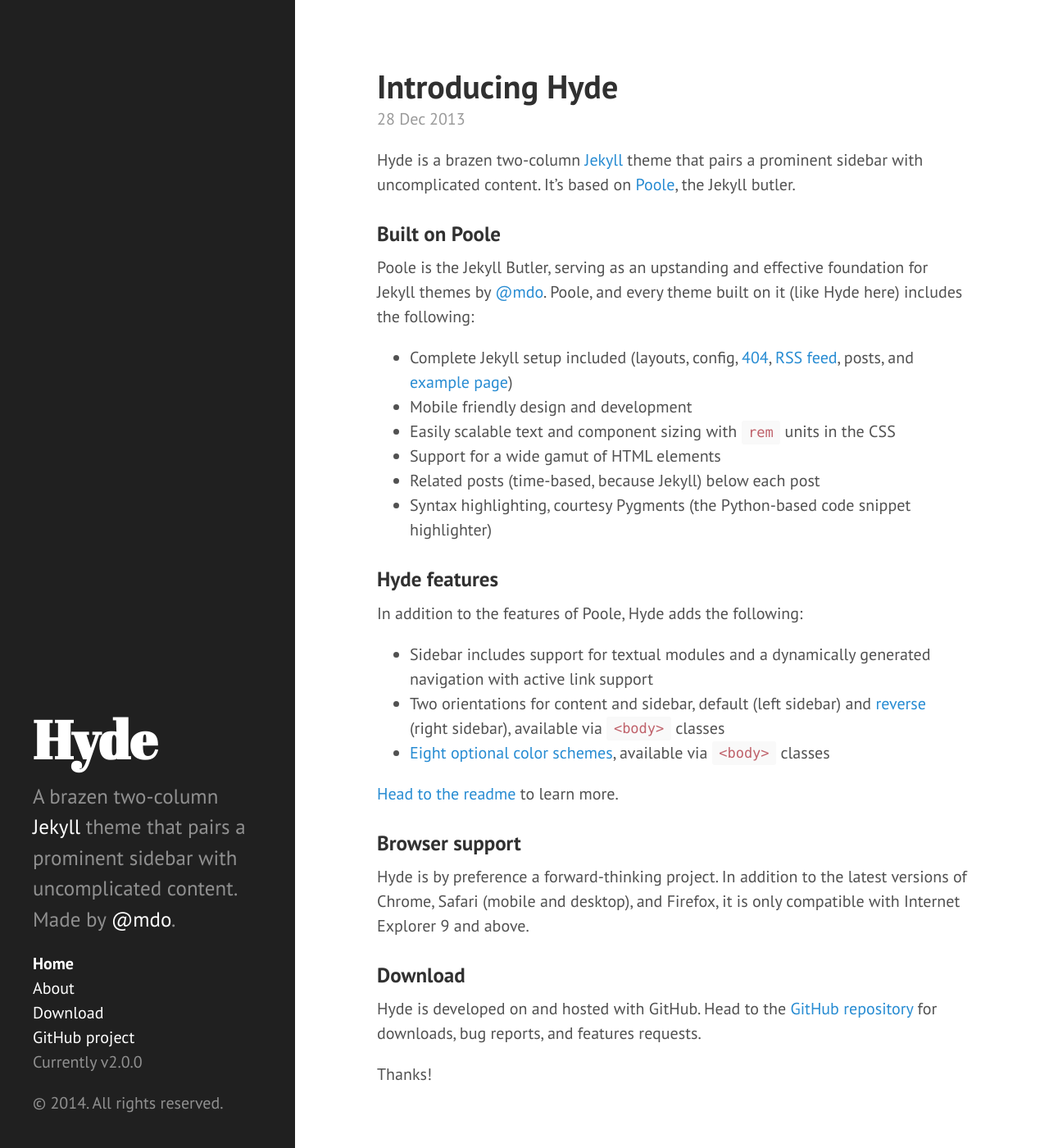
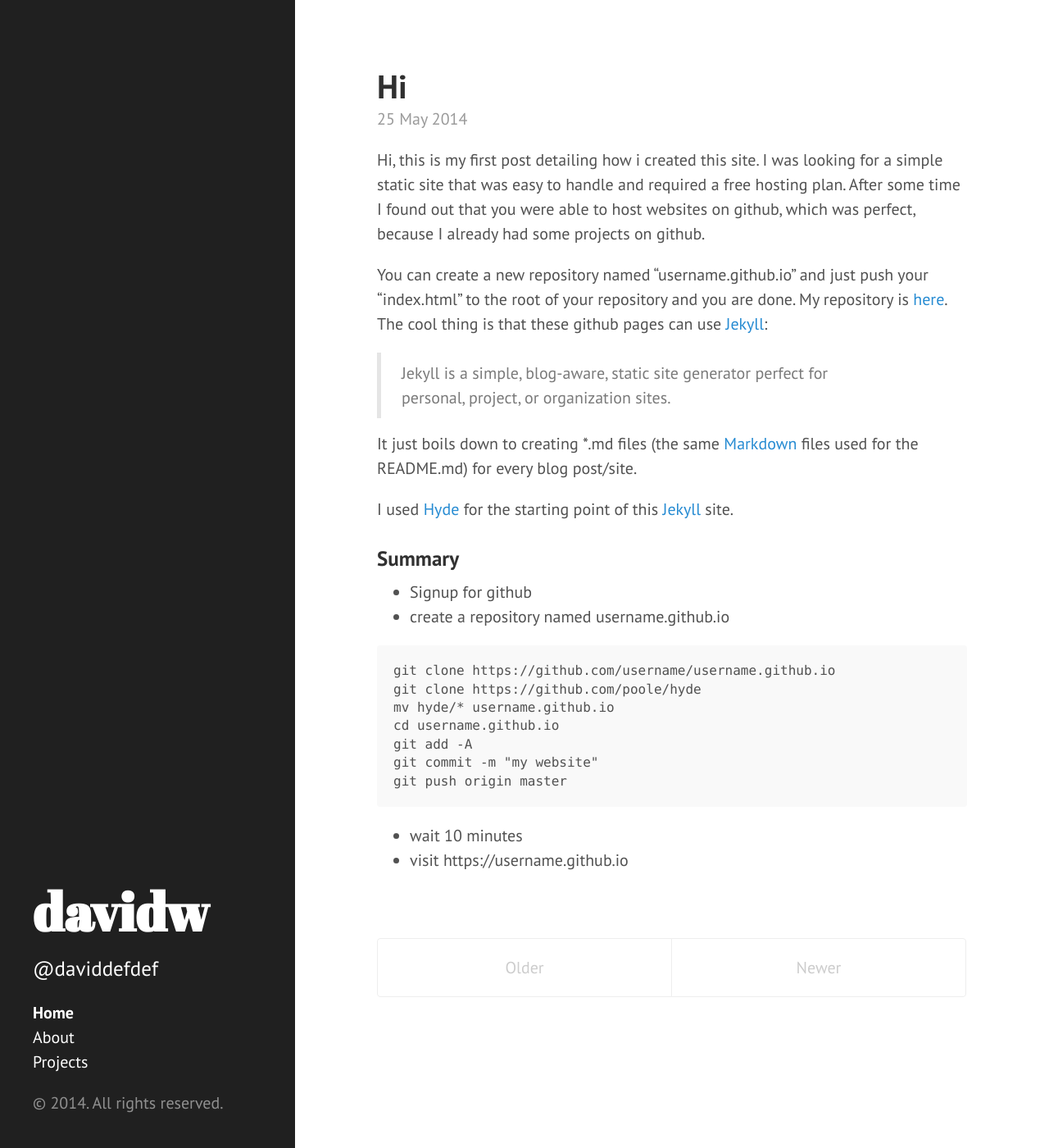
Before and after one commit to david-westreicher/david-westreicher.github.io, a Jekyll site: the page built from index.html, in a window 1280 px wide and 1400 px high. Shown: the whole window at 82% size. Built offline with Jekyll 4.4.1, drawn with Linux system fonts in a browser that asks for light colours; Markdown is read by kramdown in place of the engine named in the settings; the list of posts is cut into pages by our own code; some of the changed text lies outside the part shown.

Commit message:
init my site

````diff
--- a/_config.yml
+++ b/_config.yml
@@ -1,19 +1,21 @@
 # Dependencies
 markdown:         redcarpet
+redcarpet:
+  extensions: ["no_intra_emphasis", "fenced_code_blocks", "autolink", "tables", "with_toc_data"]
 highlighter:      pygments
 
 # Permalinks
 permalink:        pretty
 
 # Setup
-title:            Hyde
-tagline:          'A Jekyll theme'
-description:      'A brazen two-column <a href="http://jekyllrb.com" target="_blank">Jekyll</a> theme that pairs a prominent sidebar with uncomplicated content. Made by <a href="https://twitter.com/mdo" target="_blank">@mdo</a>.'
-url:              http://hyde.getpoole.com
+title:            davidw
+tagline:          'A personal page'
+description:      '<a href="https://twitter.com/daviddefdef">@daviddefdef</a>'
+url:              http://david-westreicher.github.io/
 
 author:
-  name:           'Mark Otto'
-  url:            https://twitter.com/mdo
+  name:           'David Westreicher'
+  url:            https://twitter.com/daviddefdef
 
 paginate:         5
 
@@ -21,4 +23,4 @@
 version:          2.0.0
 
 github:
-  repo:           https://github.com/poole/hyde
+  repo:           https://github.com/david-westreicher/
--- a/_includes/sidebar.html
+++ b/_includes/sidebar.html
@@ -26,9 +26,6 @@
         {% endif %}
       {% endfor %}
 
-      <li class="sidebar-nav-item"><a href="{{ site.github.repo }}/archive/v{{ site.version }}.zip">Download</a></li>
-      <li class="sidebar-nav-item"><a href="{{ site.github.repo }}">GitHub project</a></li>
-      <li class="sidebar-nav-item">Currently v{{ site.version }}</li>
     </ul>
 
     <p>&copy; {{ site.time | date: '%Y' }}. All rights reserved.</p>
--- a/_posts/2012-02-06-whats-jekyll.md
+++ /dev/null
@@ -1,12 +0,0 @@
----
-layout: post
-title: What's Jekyll?
----
-
-[Jekyll](http://jekyllrb.com) is a static site generator, an open-source tool for creating simple yet powerful websites of all shapes and sizes. From [the project's readme](https://github.com/mojombo/jekyll/blob/master/README.markdown):
-
-  > Jekyll is a simple, blog aware, static site generator. It takes a template directory [...] and spits out a complete, static website suitable for serving with Apache or your favorite web server. This is also the engine behind GitHub Pages, which you can use to host your project’s page or blog right here from GitHub.
-
-It's an immensely useful tool and one we encourage you to use here with Hyde.
-
-Find out more by [visiting the project on GitHub](https://github.com/mojombo/jekyll).
--- a/_posts/2012-02-07-example-content.md
+++ /dev/null
@@ -1,55 +0,0 @@
----
-layout: post
-title: Example content
----
-
-This blog post shows a few different types of content that's supported and styled with Hyde. Basic typography, images, and code are all supported.
-
------
-
-Cum sociis natoque penatibus et magnis <a href="#">dis parturient montes</a>, nascetur ridiculus mus. Aenean eu leo quam. Pellentesque ornare sem lacinia quam venenatis vestibulum. Sed posuere consectetur est at lobortis. Cras mattis consectetur purus sit amet fermentum.
-
-> Curabitur blandit tempus porttitor. **Nullam quis risus eget urna mollis** ornare vel eu leo. Nullam id dolor id nibh ultricies vehicula ut id elit.
-
-Etiam porta *sem malesuada magna* mollis euismod. Cras mattis consectetur purus sit amet fermentum. Aenean lacinia bibendum nulla sed consectetur.
-
-## Heading
-
-Vivamus sagittis lacus vel augue laoreet rutrum faucibus dolor auctor. Duis mollis, est non commodo luctus, nisi erat porttitor ligula, eget lacinia odio sem nec elit. Morbi leo risus, porta ac consectetur ac, vestibulum at eros.
-
-### Sub-heading
-
-Cum sociis natoque penatibus et magnis dis parturient montes, nascetur ridiculus mus.
-
-{% highlight js %}
-// Example can be run directly in your JavaScript console
-
-// Create a function that takes two arguments and returns the sum of those arguments
-var adder = new Function("a", "b", "return a + b");
-
-// Call the function
-adder(2, 6);
-// > 8
-{% endhighlight %}
-
-Aenean lacinia bibendum nulla sed consectetur. Etiam porta sem malesuada magna mollis euismod. Fusce dapibus, tellus ac cursus commodo, tortor mauris condimentum nibh, ut fermentum massa.
-
-### Sub-heading
-
-Cum sociis natoque penatibus et magnis dis parturient montes, nascetur ridiculus mus. Aenean lacinia bibendum nulla sed consectetur. Etiam porta sem malesuada magna mollis euismod. Fusce dapibus, tellus ac cursus commodo, tortor mauris condimentum nibh, ut fermentum massa justo sit amet risus.
-
-* Praesent commodo cursus magna, vel scelerisque nisl consectetur et.
-* Donec id elit non mi porta gravida at eget metus.
-* Nulla vitae elit libero, a pharetra augue.
-
-Donec ullamcorper nulla non metus auctor fringilla. Nulla vitae elit libero, a pharetra augue.
-
-1. Vestibulum id ligula porta felis euismod semper.
-2. Cum sociis natoque penatibus et magnis dis parturient montes, nascetur ridiculus mus.
-3. Maecenas sed diam eget risus varius blandit sit amet non magna.
-
-Cras mattis consectetur purus sit amet fermentum. Sed posuere consectetur est at lobortis.
-
------
-
-Want to see something else added? <a href="https://github.com/mdo/hyde/issues/new">Open an issue.</a>
--- a/_posts/2013-12-28-introducing-hyde.md
+++ /dev/null
@@ -1,37 +0,0 @@
----
-layout: post
-title: Introducing Hyde
----
-
-Hyde is a brazen two-column [Jekyll](http://jekyllrb.com) theme that pairs a prominent sidebar with uncomplicated content. It's based on [Poole](http://getpoole.com), the Jekyll butler.
-
-### Built on Poole
-
-Poole is the Jekyll Butler, serving as an upstanding and effective foundation for Jekyll themes by [@mdo](https://twitter.com/mdo). Poole, and every theme built on it (like Hyde here) includes the following:
-
-* Complete Jekyll setup included (layouts, config, [404](/404), [RSS feed](/atom.xml), posts, and [example page](/about))
-* Mobile friendly design and development
-* Easily scalable text and component sizing with `rem` units in the CSS
-* Support for a wide gamut of HTML elements
-* Related posts (time-based, because Jekyll) below each post
-* Syntax highlighting, courtesy Pygments (the Python-based code snippet highlighter)
-
-### Hyde features
-
-In addition to the features of Poole, Hyde adds the following:
-
-* Sidebar includes support for textual modules and a dynamically generated navigation with active link support
-* Two orientations for content and sidebar, default (left sidebar) and [reverse](https://github.com/poole/lanyon#reverse-layout) (right sidebar), available via `<body>` classes
-* [Eight optional color schemes](https://github.com/poole/hyde#themes), available via `<body>` classes
-
-[Head to the readme](https://github.com/poole/hyde#readme) to learn more.
-
-### Browser support
-
-Hyde is by preference a forward-thinking project. In addition to the latest versions of Chrome, Safari (mobile and desktop), and Firefox, it is only compatible with Internet Explorer 9 and above.
-
-### Download
-
-Hyde is developed on and hosted with GitHub. Head to the <a href="https://github.com/poole/hyde">GitHub repository</a> for downloads, bug reports, and features requests.
-
-Thanks!
--- /dev/null
+++ b/_posts/2014-05-25-hi.md
@@ -0,0 +1,35 @@
+---
+layout: post
+title: Hi
+---
+
+Hi, this is my first post detailing how i created this site.
+I was looking for a simple static site that was easy to handle and required a free hosting plan.
+After some time I found out that you were able to host websites on github, which was perfect, because I already had some projects on github.
+
+You can create a new repository named "username.github.io" and just push your "index.html" to the root of your repository and you are done.
+My repository is [here](https://github.com/david-westreicher/david-westreicher.github.io).
+The cool thing is that these github pages can use [Jekyll](https://github.com/jekyll/jekyll):
+
+ > Jekyll is a simple, blog-aware, static site generator perfect for personal, project, or organization sites.
+
+It just boils down to creating *.md files (the same [Markdown](http://en.wikipedia.org/wiki/Markdown) files used for the README.md) for every blog post/site.
+
+I used [Hyde](https://github.com/poole/hyde) for the starting point of this [Jekyll](https://github.com/jekyll/jekyll) site.
+
+### Summary
+
+* Signup for github
+* create a repository named username.github.io
+
+```
+git clone https://github.com/username/username.github.io
+git clone https://github.com/poole/hyde
+mv hyde/* username.github.io
+cd username.github.io
+git add -A
+git commit -m "my website"
+git push origin master
+```
+* wait 10 minutes
+* visit https://username.github.io
--- a/about.md
+++ b/about.md
@@ -3,28 +3,11 @@
 title: About
 ---
 
-<p class="message">
-  Hey there! This page is included as an example. Feel free to customize it for your own use upon downloading. Carry on!
-</p>
+Hi, i'm a computer science student currently enrolled in the master course at the [University of Innsbruck](http://www.uibk.ac.at/).
+I'm interested in computer graphics, computer vision, machine learning and logics.
+My bachelor thesis was about finding solutions for the the pen and paper game [Slitherlink](http://en.wikipedia.org/wiki/Slitherlink) with [SAT](http://en.wikipedia.org/wiki/Boolean_satisfiability_problem) solving.
+I also worked 1 year for the Innsbruck startup [mohemian](http://mohemian.com/) writing Android apps:
 
-In the novel, *The Strange Case of Dr. Jeykll and Mr. Hyde*, Mr. Poole is Dr. Jekyll's virtuous and loyal butler. Similarly, Poole is an upstanding and effective butler that helps you build Jekyll themes. It's made by [@mdo](https://twitter.com/mdo).
-
-There are currently two themes built on Poole:
-
-* [Hyde](http://hyde.getpoole.com)
-* [Lanyon](http://lanyon.getpoole.com)
-
-Learn more and contribute on [GitHub](https://github.com/poole).
-
-## Setup
-
-Some fun facts about the setup of this project include:
-
-* Built for [Jekyll](http://jekyllrb.com)
-* Developed on GitHub and hosted for free on [GitHub Pages](https://pages.github.com)
-* Coded with [Sublime Text 2](http://sublimetext.com), an amazing code editor
-* Designed and developed while listening to music like [Blood Bros Trilogy](https://soundcloud.com/maddecent/sets/blood-bros-series)
-
-Have questions or suggestions? Feel free to [open an issue on GitHub](https://github.com/poole/issues/new) or [ask me on Twitter](https://twitter.com/mdo).
-
-Thanks for reading!
+* [B4YouBoard](https://play.google.com/store/apps/details?id=com.airsidemobile)
+* [Credit Sesame](https://play.google.com/store/apps/details?id=com.creditsesame)
+* [Olympic Team Austria](https://play.google.com/store/apps/details?id=at.olympia)
--- /dev/null
+++ b/projects.md
@@ -0,0 +1,11 @@
+---
+layout: page
+title: Projects
+---
+
+| Name   |      description       |
+|----------|:-------------:|
+| [alcasat](https://github.com/david-westreicher/alcazar) | A solver for the pen and paper puzzle [alcazar](http://www.theincrediblecompany.com/alcazar-1/) coded in python and using SAT-techniques  |
+| [fungine](https://github.com/david-westreicher/fungine) |    A java 3D game engine. Mainly used for testing graphic techniques (deferred rendering, ssao, hdr lighting, [rift](http://www.oculusvr.com/) compatibility, ...)    |
+| [Slitherlink-Reloaded](../static/papers/ba-thesis.pdf) | My bachelor thesis. Solving [Slitherlink](http://en.wikipedia.org/wiki/Slitherlink) puzzles with [SAT](http://en.wikipedia.org/wiki/Boolean_satisfiability_problem)-solving techinques. |
+| [tvthek](https://github.com/david-westreicher/tvthek) | A small link parser written in Java for the Austrian public service broadcaster ORF [tvthek](http://tvthek.orf.at/)|
````
Also changed, not shown: public/apple-touch-icon-144-precomposed.png, public/favicon.ico, 1 other file.
